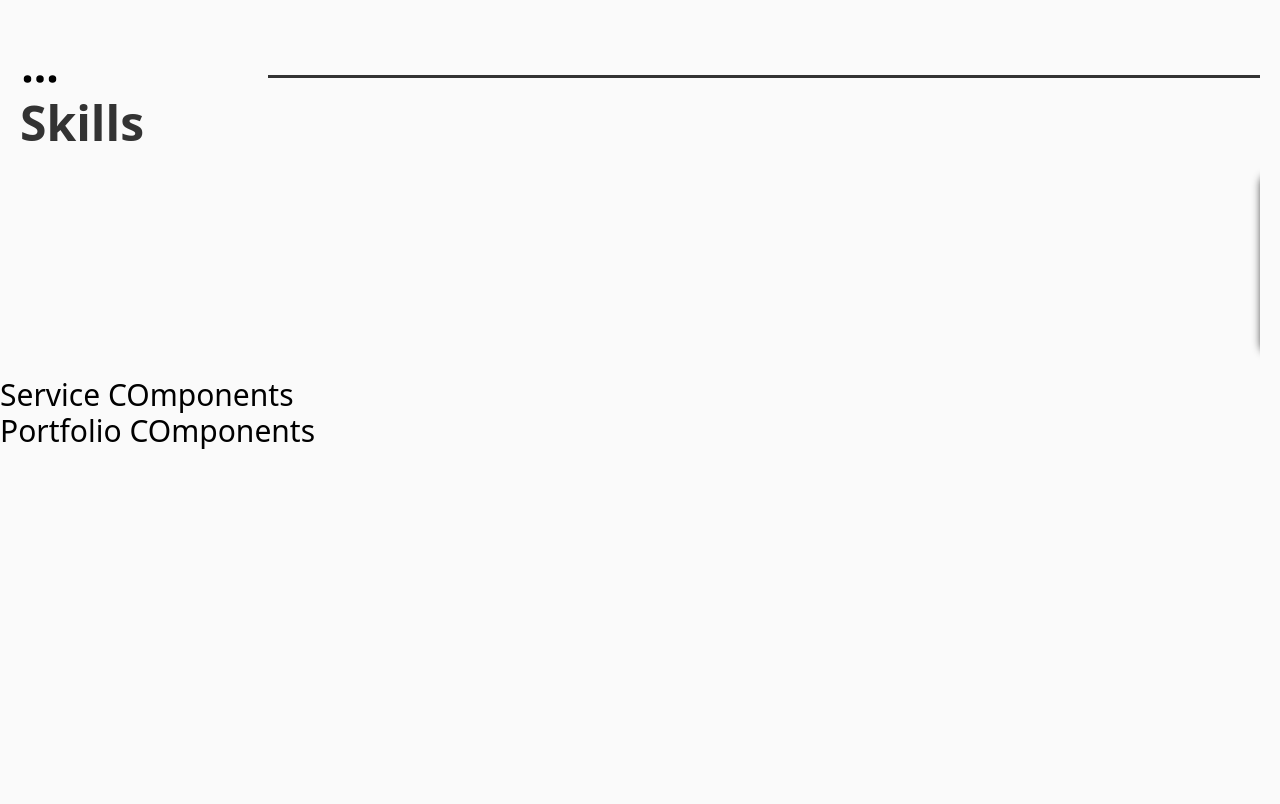
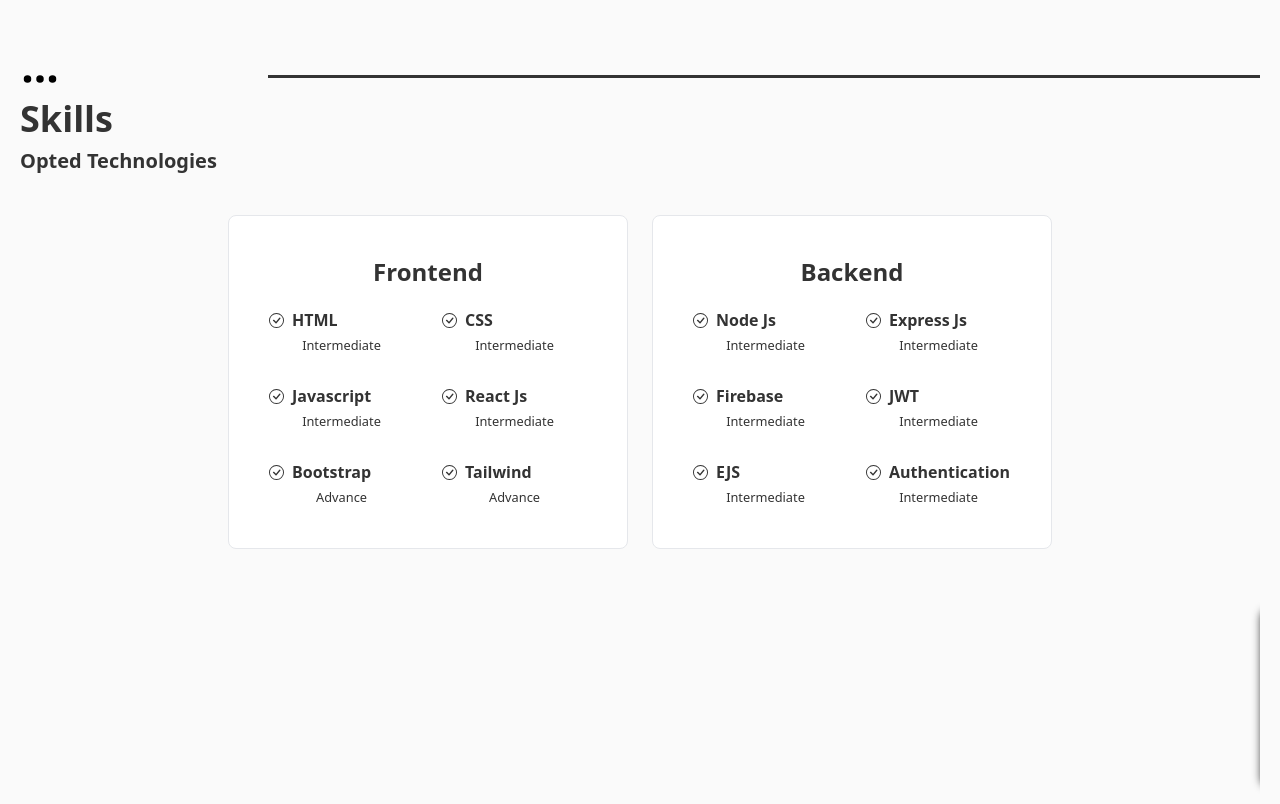
Before and after one commit to hasibahamedsakib/My_Portfolio, a React (Vite) app: page / in a window 1280 px wide. Shown: the part 1277-2081 px from the top of the page. Built offline with nearby package versions, Linux system fonts and the light colour scheme.

Commit message:
compleate skils section

```diff
--- a/src/Components/SectionHeader/SectionHeader.jsx
+++ b/src/Components/SectionHeader/SectionHeader.jsx
@@ -1,7 +1,7 @@
 const SectionHeader = ({ title, text }) => {
   return (
     <div className="text-[#333] ">
-      <h1 className="text-5xl font-bold capitalize"> {title}</h1>
+      <h1 className="text-4xl font-bold capitalize"> {title}</h1>
       <p className="text-xl pt-2 font-bold">{text}</p>
     </div>
   );
--- a/src/Components/Skills/Skills.jsx
+++ b/src/Components/Skills/Skills.jsx
@@ -1,19 +1,8 @@
 import { useEffect, useState } from "react";
 import HrLine from "../HrLine/HrLine";
 import SectionHeader from "../SectionHeader/SectionHeader";
+import { BsCheckCircle } from "react-icons/bs";
 
-import {
-  SiHtml5,
-  SiReact,
-  SiBootstrap,
-  SiCss3,
-  SiTailwindcss,
-  SiJavascript,
-  SiNodedotjs,
-  SiMongodb,
-  SiExpress,
-  SiFirebase,
-} from "react-icons/si";
 const Skills = () => {
   const [allSkills, setSkills] = useState([]);
   useEffect(() => {
@@ -25,7 +14,96 @@ const Skills = () => {
   return (
     <div className="container">
       <HrLine />
-      <SectionHeader title="Skills" text="" />
+      <SectionHeader title="Skills" text="Opted Technologies" />
+
+      {/* skills section */}
+      <div className="py-10 flex justify-center space-x-6 items-center text-[#333]">
+        <div className="bg-white w-full md:w-[400px] p-10 border rounded-lg text-center ">
+          <h3 className="text-2xl font-semibold pb-5">Frontend</h3>
+          <div className="grid grid-cols-2 gap-7 ">
+            <div>
+              <p className="flex  items-center font-semibold text-base">
+                <BsCheckCircle className="mr-2" size={15} /> HTML
+              </p>
+              <small>Intermediate</small>
+            </div>
+            <div>
+              <p className="flex  items-center font-semibold text-base">
+                <BsCheckCircle className="mr-2" size={15} /> CSS
+              </p>
+              <small>Intermediate</small>
+            </div>
+            <div>
+              <p className="flex  items-center font-semibold text-base">
+                <BsCheckCircle className="mr-2" size={15} /> Javascript
+              </p>
+              <small>Intermediate</small>
+            </div>
+            <div>
+              <p className="flex  items-center font-semibold text-base">
+                <BsCheckCircle className="mr-2" size={15} /> React Js
+              </p>
+              <small>Intermediate</small>
+            </div>
+            <div>
+              <p className="flex  items-center font-semibold text-base">
+                <BsCheckCircle className="mr-2" size={15} /> Bootstrap
+              </p>
+              <small>Advance</small>
+            </div>
+            <div>
+              <p className="flex  items-center font-semibold text-base">
+                <BsCheckCircle className="mr-2" size={15} /> Tailwind
+              </p>
+              <small>Advance</small>
+            </div>
+          </div>
+        </div>
+        {/* Backend */}
+        <div className="bg-white w-full md:w-[400px] p-10 border rounded-lg text-center">
+          <h3 className="text-2xl font-semibold pb-5">Backend</h3>
+          <div className="grid grid-cols-2 gap-7">
+            <div>
+              <p className="flex  items-center font-semibold text-base">
+                <BsCheckCircle className="mr-2" size={15} /> Node Js
+              </p>
+              <small>Intermediate</small>
+            </div>
+            <div>
+              <p className="flex  items-center font-semibold text-base">
+                <BsCheckCircle className="mr-2" size={15} /> Express Js
+              </p>
+              <small>Intermediate</small>
+            </div>
+            <div>
+              <p className="flex  items-center font-semibold text-base">
+                <BsCheckCircle className="mr-2" size={15} /> Firebase
+              </p>
+              <small>Intermediate</small>
+            </div>
+            <div>
+              <p className="flex  items-center font-semibold text-base">
+                <BsCheckCircle className="mr-2" size={15} /> JWT
+              </p>
+              <small>Intermediate</small>
+            </div>
+            <div>
+              <p className="flex  items-center font-semibold text-base">
+                <BsCheckCircle className="mr-2" size={15} /> EJS
+              </p>
+              <small className="ml-0">Intermediate</small>
+            </div>
+            <div>
+              <p className="flex  items-center font-semibold text-base">
+                <BsCheckCircle className="mr-2" size={15} /> Authentication
+              </p>
+              <small>Intermediate</small>
+            </div>
+          </div>
+        </div>
+      </div>
+
+      {/* Slider */}
       <marquee direction="left" className="py-5 ">
         <div className={`flex space-x-7`}>
           <div className="flex space-x-8">
```
